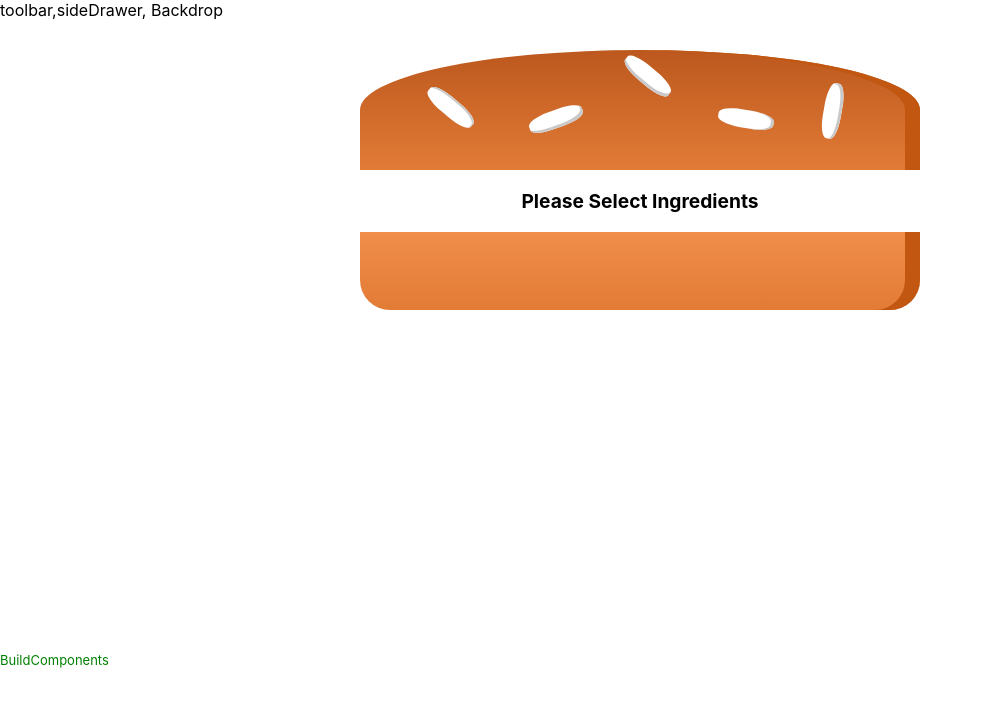
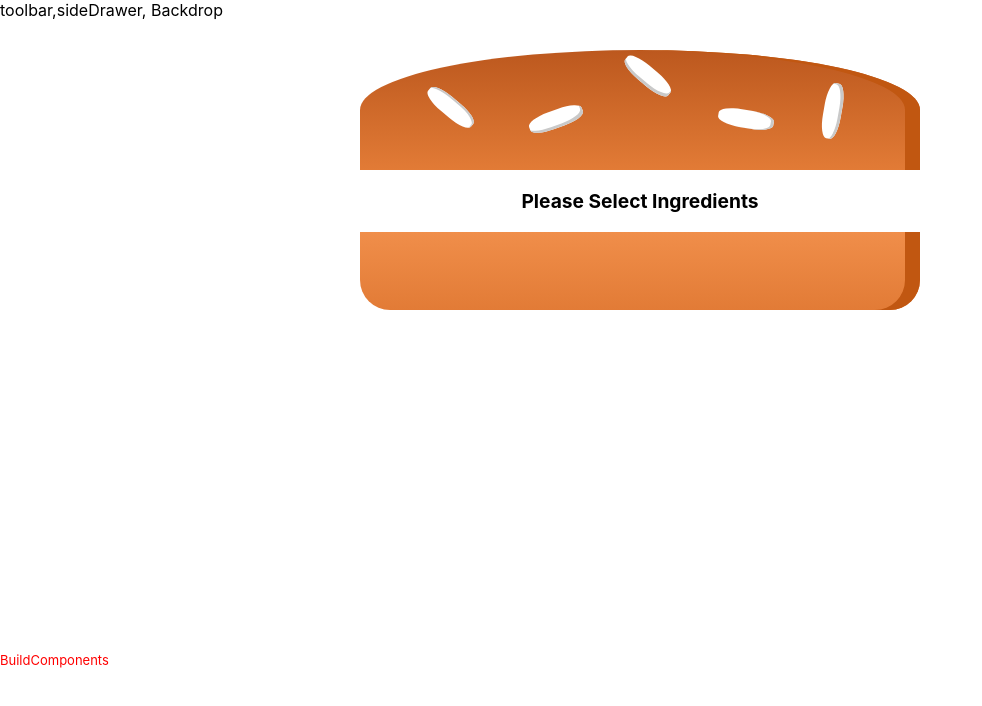
Before and after one commit to Joshy-Jose/Project-Test, a React (Create React App) app: page / in a window 1280 px wide. Shown: the top 706 px of the page, without its empty margins (0-982 px from the left). Built offline with nearby package versions, Linux system fonts and the light colour scheme.

Commit message:
second commit

```diff
--- a/src/containers/BurgerBuilder/BuildComponents.module.css
+++ b/src/containers/BurgerBuilder/BuildComponents.module.css
@@ -1,5 +1,5 @@
 .Content {
     margin-top: 16px;
     font-size: small;
-    color: green;
+    color: red;
 }
```
